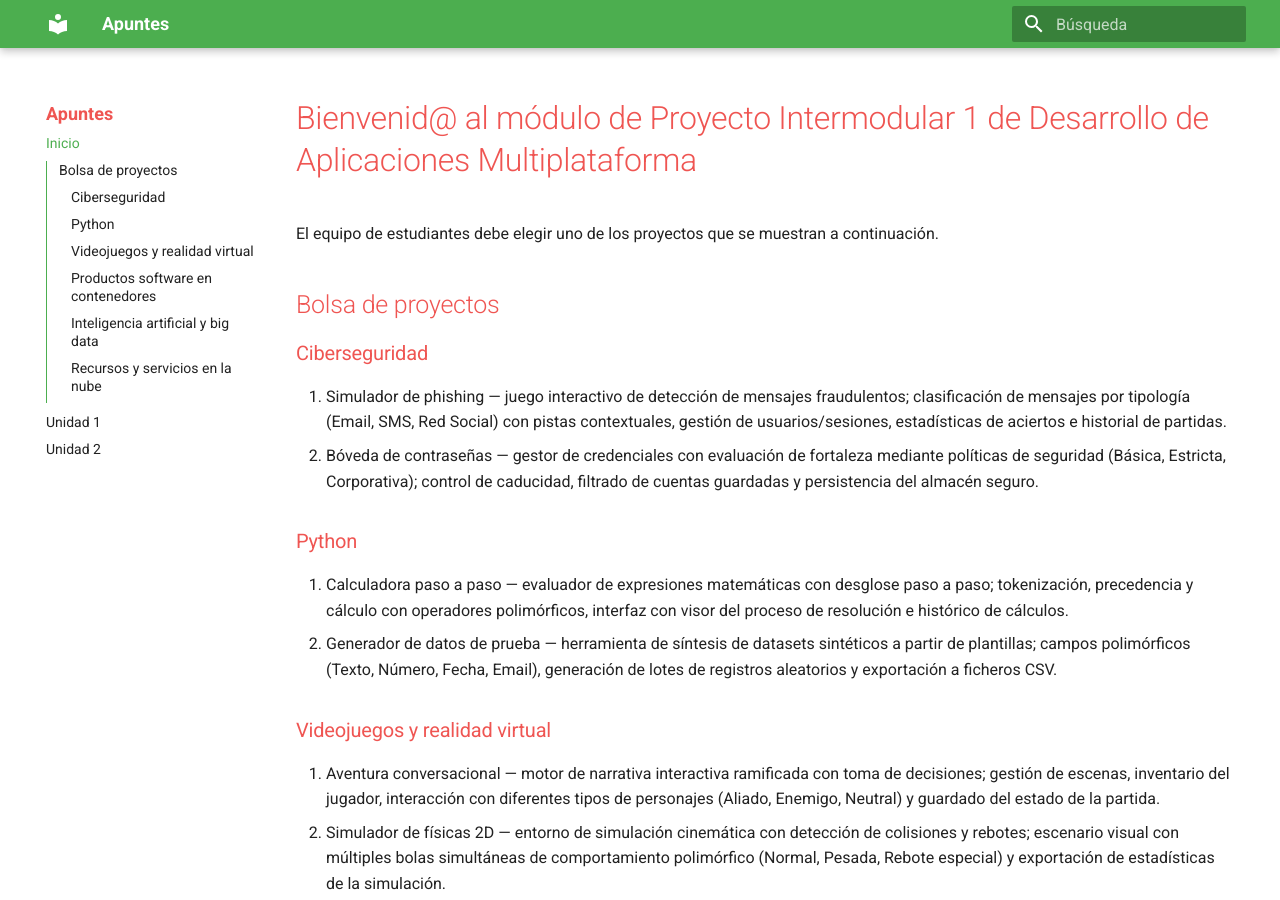
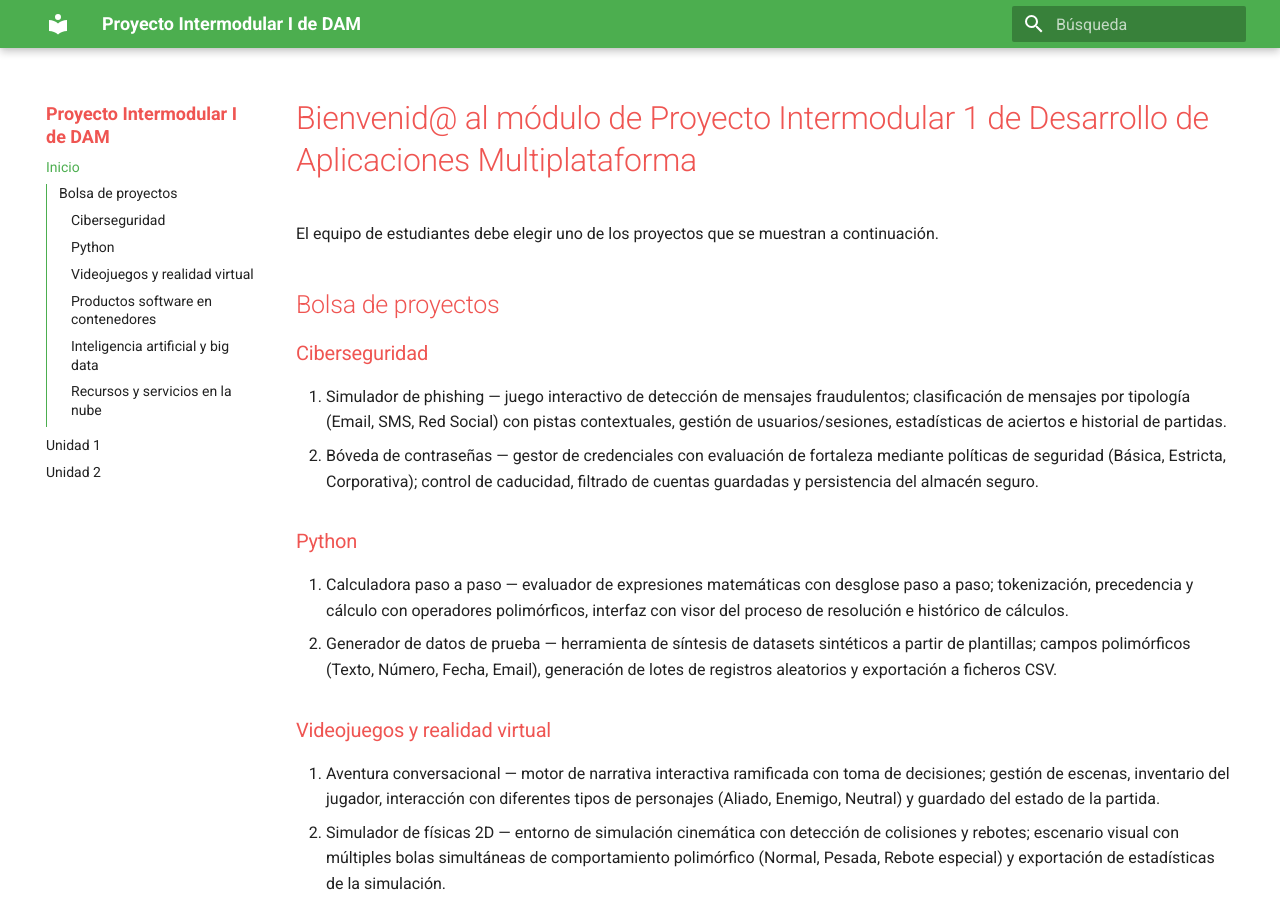
Before and after one commit to garmarcj/DAM-PI-20262027, an MkDocs documentation site: the page built from docs/index.md, in a window 1280 px wide and 900 px high. Built offline with MkDocs 1.6.1 and Material for MkDocs 9.7.7, drawn with Linux system fonts in a browser that asks for light colours.

Commit message:
[Curso 2026-2027] Cambios menores de la  semana 3 en el Sprint 1

```diff
--- a/mkdocs.yml
+++ b/mkdocs.yml
@@ -1,4 +1,4 @@
-site_name: Apuntes
+site_name: Proyecto Intermodular I de DAM
 site_url: https://github.com/garmarcj/DAM-PI-20262027
 site_author: Cristian Garcia
 theme:
```
